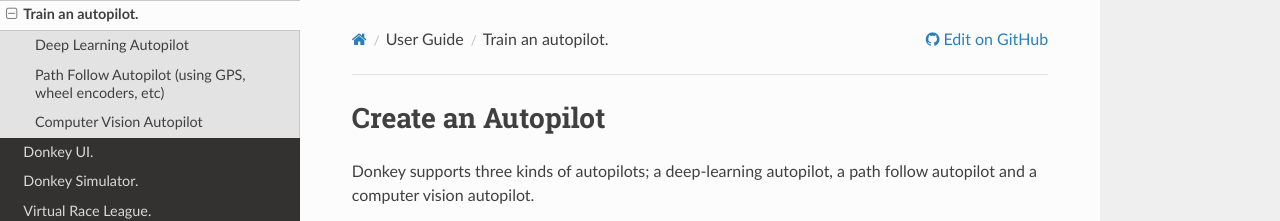
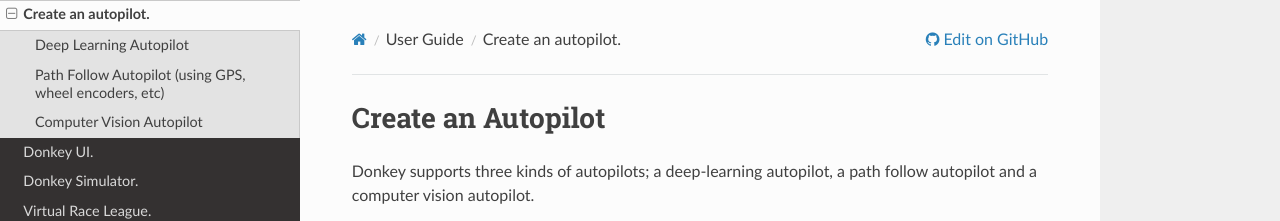
Before and after one commit to autorope/donkeydocs, an MkDocs documentation site: the page built from docs/guide/train_autopilot.md, in a window 1280 px wide and 900 px high. Shown: the top 221 px of the window. Built offline with MkDocs 1.6.1, drawn with Linux system fonts in a browser that asks for light colours; nearby versions of some CDN libraries.

Commit message:
mkdocs.yml Create an Autopilot

```diff
--- a/mkdocs.yml
+++ b/mkdocs.yml
@@ -23,7 +23,7 @@ nav:
     - Create Donkeycar App.: guide/create_application.md
     - Calibrate steering and throttle.: guide/calibrate.md
     - Get driving.: guide/get_driving.md
-    - Train an autopilot.: guide/train_autopilot.md
+    - Create an autopilot.: guide/train_autopilot.md
     - Donkey UI.: utility/ui.md
     - Donkey Simulator.: guide/deep_learning/simulator.md
     - Virtual Race League.: guide/deep_learning/virtual_race_league.md
```
